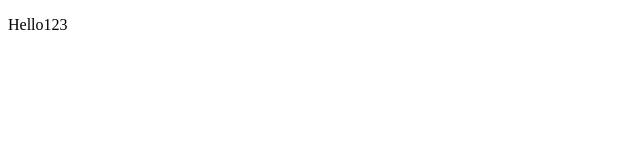
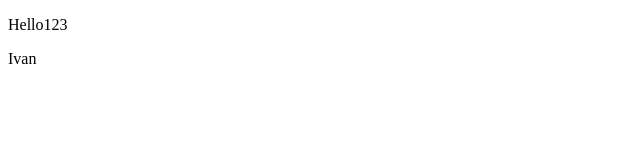
Before and after one commit to IvanOkulov35/perpscool-js_advance, a plain HTML site: page js-hello/index.html in a window 1280 px wide. Shown: the full height of the page, 0-640 px from the left. Drawn offline with Linux system fonts and the light colour scheme.

Commit message:
add Ivan

```diff
--- a/js-hello/index.html
+++ b/js-hello/index.html
@@ -8,5 +8,6 @@
 </head>
 <body>
     <p>Hello123</p>
+    <p>Ivan</p>
 </body>
 </html>
```
